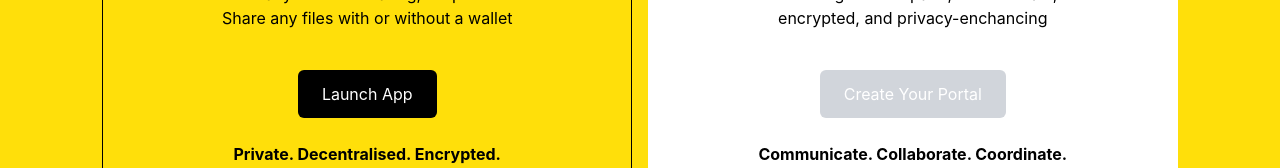
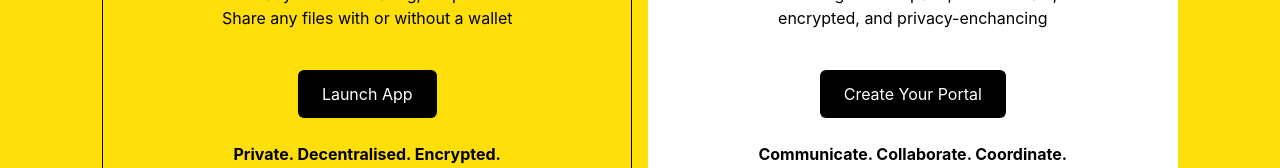
Before and after one commit to fileverse/fileverse-website-v2, a Next.js app: page / in a window 1280 px wide. Shown: the part 1037-1205 px from the top of the page. Built offline with nearby package versions, Linux system fonts and the light colour scheme.

Commit message:
make Portal link active (#24)
* Twitter details for NextSeo

* feat: banner, disable CTA button

* make Portal link active

```diff
--- a/pages/index.tsx
+++ b/pages/index.tsx
@@ -129,12 +129,12 @@ const Home: NextPage = () => {
               <ProductsDisplay
                 background={'bg-white'}
                 productName={`Fileverse Portal`}
-                CTAButtonLink={'https://fileverse.on.fleek.co/'}
+                CTAButtonLink={'/portal'}
                 firstDescription={
                   'Like Google Workspace, but on-chain, encrypted, and privacy-enchancing'
                 }
                 CTAButtonTitle={'Create Your Portal'}
-                CTAbuttonDisabled={true}
+                CTAbuttonDisabled={false}
                 displayImage={fileverseWindow}
                 CTADescription={'Communicate. Collaborate. Coordinate.'}
               />
```
